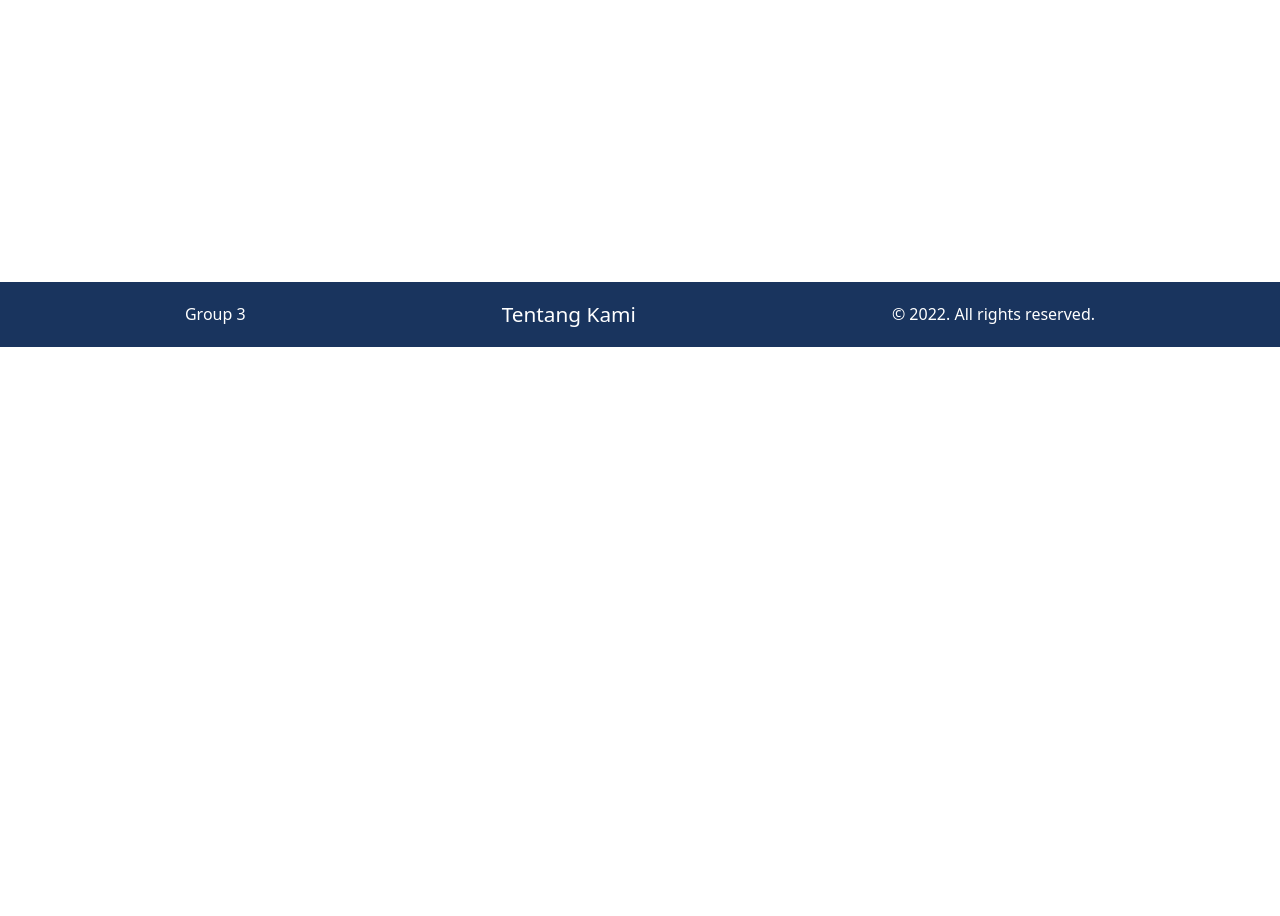
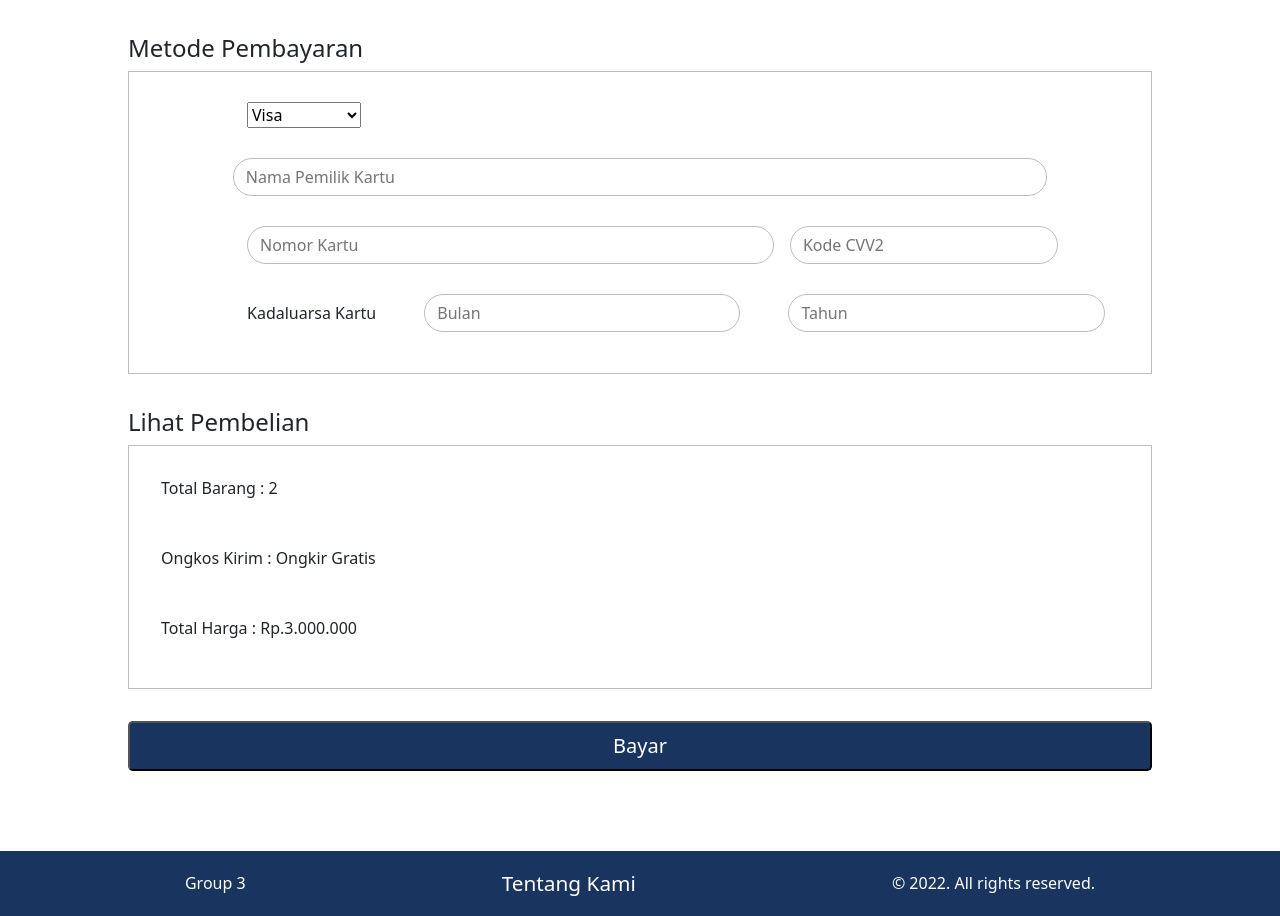
Before and after one commit to IzacFE/sepatuku-group-project, a React (Create React App) app: page /order in a window 1280 px wide. Shown: the part 518-1434 px from the top of the page. Before the commit the page ends 865 px from the top, so only its background shows below. Built offline with nearby package versions, Linux system fonts and the light colour scheme.

Commit message:
add order page not fix yet

```diff
--- a/package.json
+++ b/package.json
@@ -6,6 +6,7 @@
     "@testing-library/jest-dom": "^5.16.3",
     "@testing-library/react": "^12.1.4",
     "@testing-library/user-event": "^13.5.0",
+    "axios": "^0.26.1",
     "bootstrap": "^5.1.3",
     "react": "^18.0.0",
     "react-bootstrap": "^2.2.3",
--- a/src/index.js
+++ b/src/index.js
@@ -2,5 +2,8 @@ import React from "react";
 import ReactDOM from "react-dom";
 import "./index.css";
 import App from "./App";
+import axios from "axios";
+
+axios.defaults.baseURL = "52.87.250.27:8080/api/v1";
 
 ReactDOM.render(<App />, document.getElementById("root"));
--- a/src/pages/order/Order.css
+++ b/src/pages/order/Order.css
@@ -1,8 +1,89 @@
 .orderContainer {
-    margin: 20px 0;
+    margin-top: 7.18rem;
+    width: 80%;
+}
+
+.orderBox {
+        width: 100%;
+        border: 1px solid var(--main-secondary);
+        padding-left: 2rem;
+        padding-right: 2rem;
+        padding-bottom: 2rem;
+}
+
+.orderBox input {
+    display: block;
+    border-radius: 50rem;
+    width: 85%;
+    padding: .375rem .75rem;
+    font-weight: 400;
+    line-height: 1.5;
+    border: 1px solid #bebbbb;
+    align-items: center;
+    margin-top: 1.87rem;
+    margin-left: auto;
+    margin-right: auto;
+}
+
+.orderTeksKartu {
+    margin-top: 2.18rem;
+}
+
+.orderInputKartu select {
+    margin-top: 1.87rem;
+    margin-left: 5.375rem;
+}
+
+.orderNomorKartu, .orderKode {
+    display: inline-block !important;
+}
+
+.orderNomorKartu {
+    width: 55% !important;
+    margin-left: 5.375rem !important;
+    margin-right: 1rem !important;
+}
+
+.orderKode {
+    width: 28% !important;
+}
+
+.orderTeksExp, .orderBulanExp, .orderTahunExp {
+    display: inline-block !important;
+}
+
+.orderTeksExp {
+    margin-top: 1.87rem;
+    margin-left: 5.375rem;
+    margin-right: 3rem !important;
+}
+.orderBulanExp {
+    width: 33% !important;
+    margin-right: 3rem !important;
+
+}
+
+.orderTahunExp {
+    width: 33% !important;
+}
+
+.orderTeksPembayaran {
+    margin-top: 2.18rem;
+}
+
+.orderLihatPembayaran p{
+    display: inline-block;
+    margin-top: 1.87rem;
+}
+
+.orderContainer button {
+    display: inline-block;
+    background-color: #19345e;
+    color: #fff;
+    padding: .5rem 1rem;
+    font-size: 1.25rem;
+    border-radius: .3rem;
     width: 100%;
-    border: 1px solid var(--main-secondary);
-    padding-left: 2rem;
-    padding-right: 2rem;
-    padding-bottom: 2rem;
+    margin-top: 2rem;
+    margin-bottom: 5rem;
 }
--- a/src/pages/order/Order.jsx
+++ b/src/pages/order/Order.jsx
@@ -6,7 +6,37 @@ export default function Order() {
   const navigate = useNavigate();
   return (
     <div className="orderContainer">
-
+      <h4 className="orderTeks">Alamat Pengiriman</h4>
+      <div className="orderBox">
+            <input type="text" placeholder="Alamat" />
+            <input type="text" placeholder="Kota" />
+            <input type="text" placeholder="Provinsi" />
+            <input type="text" placeholder="kode Pos" />
+      </div>
+      <h4 className="orderTeksKartu">Metode Pembayaran</h4>
+      <div className="orderBox">
+            <div className="orderInputKartu">
+            <select className="orderCardOption">
+              <option value="visa">Visa</option>
+              <option value="mastercard">Master Card</option>
+            </select>
+            <input type="text" placeholder="Nama Pemilik Kartu" />
+            <input type="text" className="orderNomorKartu" placeholder="Nomor Kartu" />
+            <input type="text" className="orderKode" placeholder="Kode CVV2" />
+            <p className="orderTeksExp">Kadaluarsa Kartu</p>
+            <input type="text" className="orderBulanExp" placeholder="Bulan" />
+            <input type="text" className="orderTahunExp" placeholder="Tahun" />
+            </div>
+      </div>
+      <h4 className="orderTeksPembayaran">Lihat Pembelian </h4>
+      <div className="orderBox">
+            <div className="orderLihatPembayaran">
+            <p>Total Barang :</p> <p>2</p> <br />
+            <p>Ongkos Kirim :</p> <p>Ongkir Gratis</p> <br />
+            <p>Total Harga :</p> <p>Rp.3.000.000</p>
+            </div>
+      </div>
+      <button onClick={() => navigate("/history")}>Bayar</button>
     </div>
   )
 }
--- a/src/pages/register/Register.css
+++ b/src/pages/register/Register.css
@@ -4,7 +4,7 @@
 }
 
 .signupBox {
-    border: 1px solid #000000;
+    border: 1px solid var(--main-secondary);
     position: fixed;
     top: 50%;
     left: 50%;
--- a/src/pages/signIn/SignIn.css
+++ b/src/pages/signIn/SignIn.css
@@ -4,7 +4,7 @@
 }
 
 .signinBox {
-    border: 1px solid #000000;
+    border: 1px solid var(--main-secondary);
     position: fixed;
     top: 50%;
     left: 50%;
```
Also changed, not shown: 1 other file (tests, documents, lock files or other folders).
